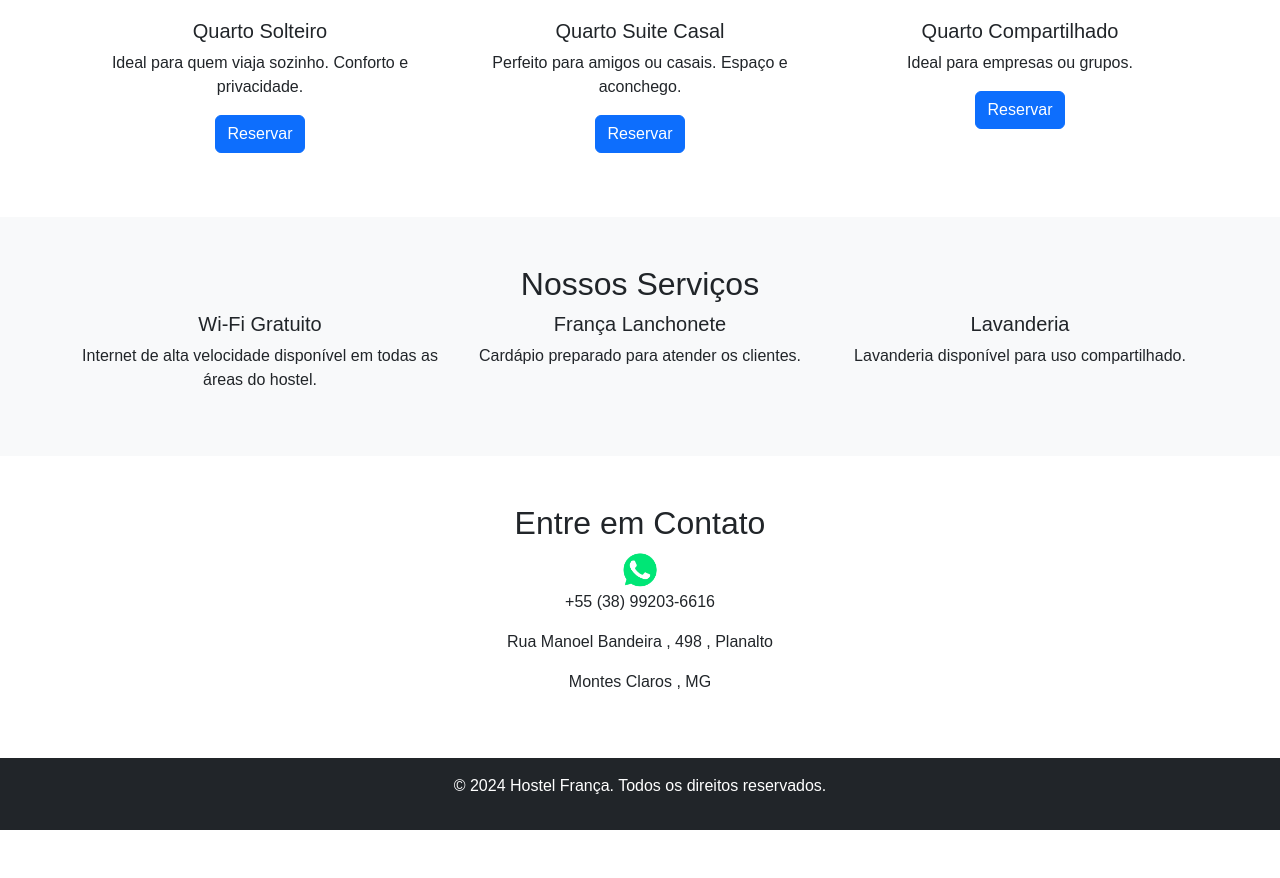
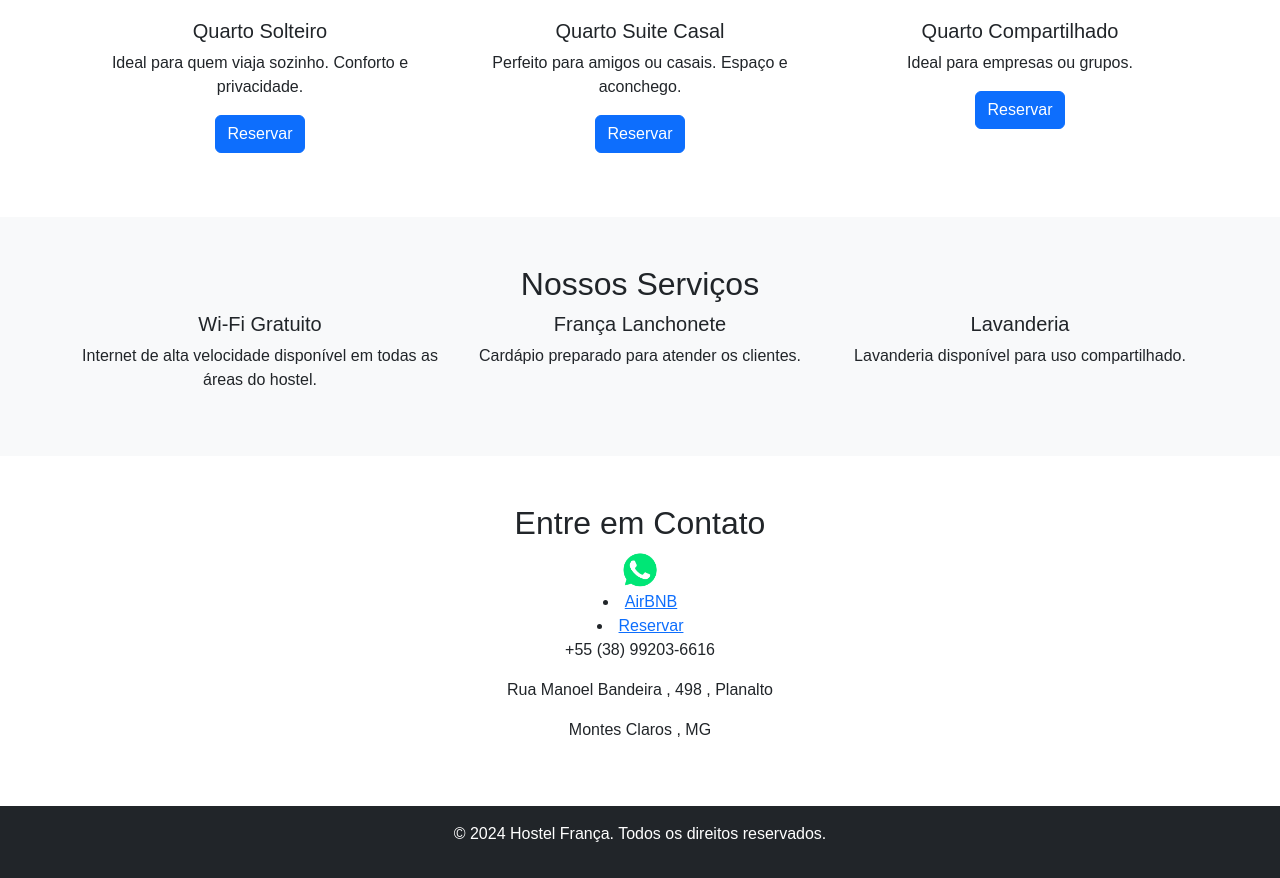
Before and after one commit to francafellipe/SymplePage, a plain HTML site: page index.html in a window 1280 px wide. Shown: the part 1201-2079 px from the top of the page. Before the commit the page ends 2031 px from the top, so only its background shows below. Drawn offline with nearby package versions, Linux system fonts and the light colour scheme.

Commit message:
Atualizar o index.html

```diff
--- a/index.html
+++ b/index.html
@@ -180,6 +180,8 @@
       <a href="https://wa.me/5538992036616?text=Gostaria%20de%20reservar%20um%20quarto%20" target="_blank">
         <img id="logowpp" style="height: 40px;" src="./imagens/imgQuartos/logowpp.png" alt="Logo WhatsApp">
       </a>
+    <li><a href="#contato">AirBNB</a></li>
+      <li><a href="https://airbnb.com/h/casaespacosa88" target="_blank">Reservar</a></li>
       <p>+55 (38) 99203-6616</p>
       <p>Rua Manoel Bandeira , 498 , Planalto</p>
       <p>Montes Claros , MG</p>
```
